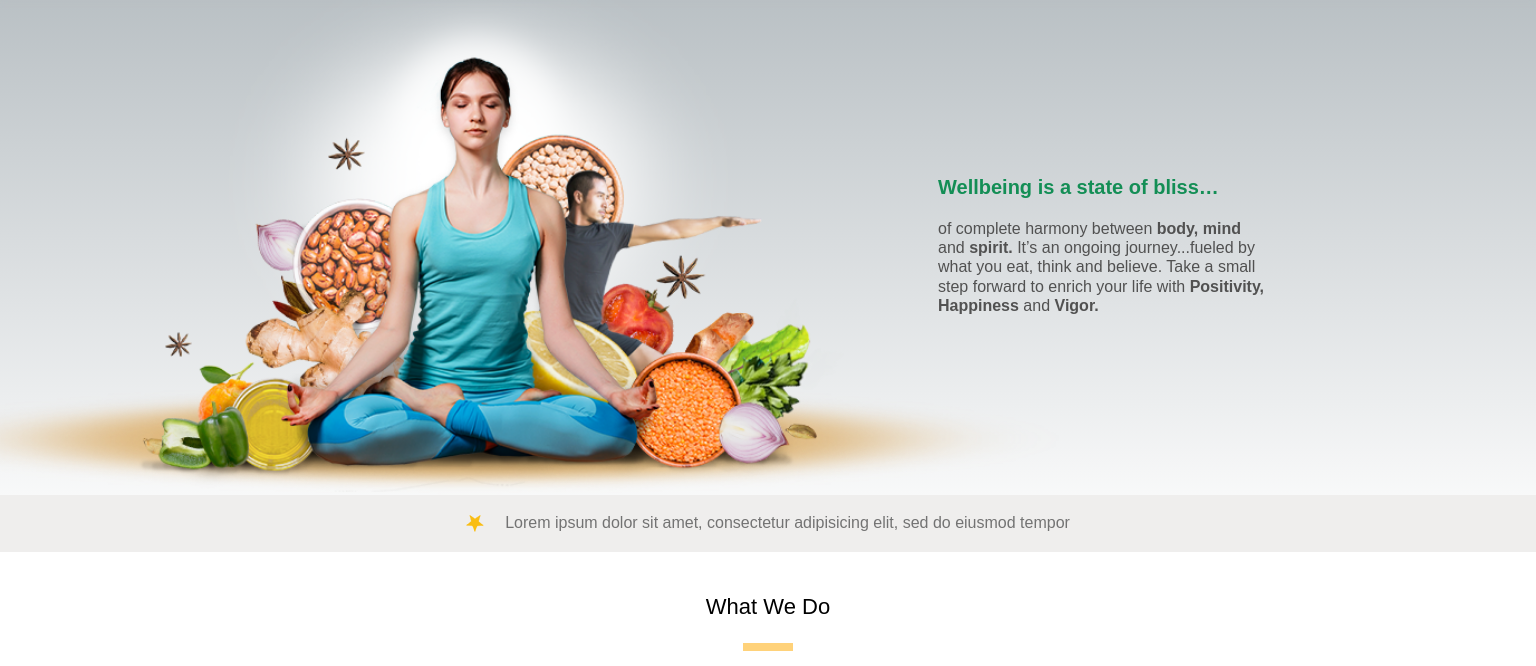
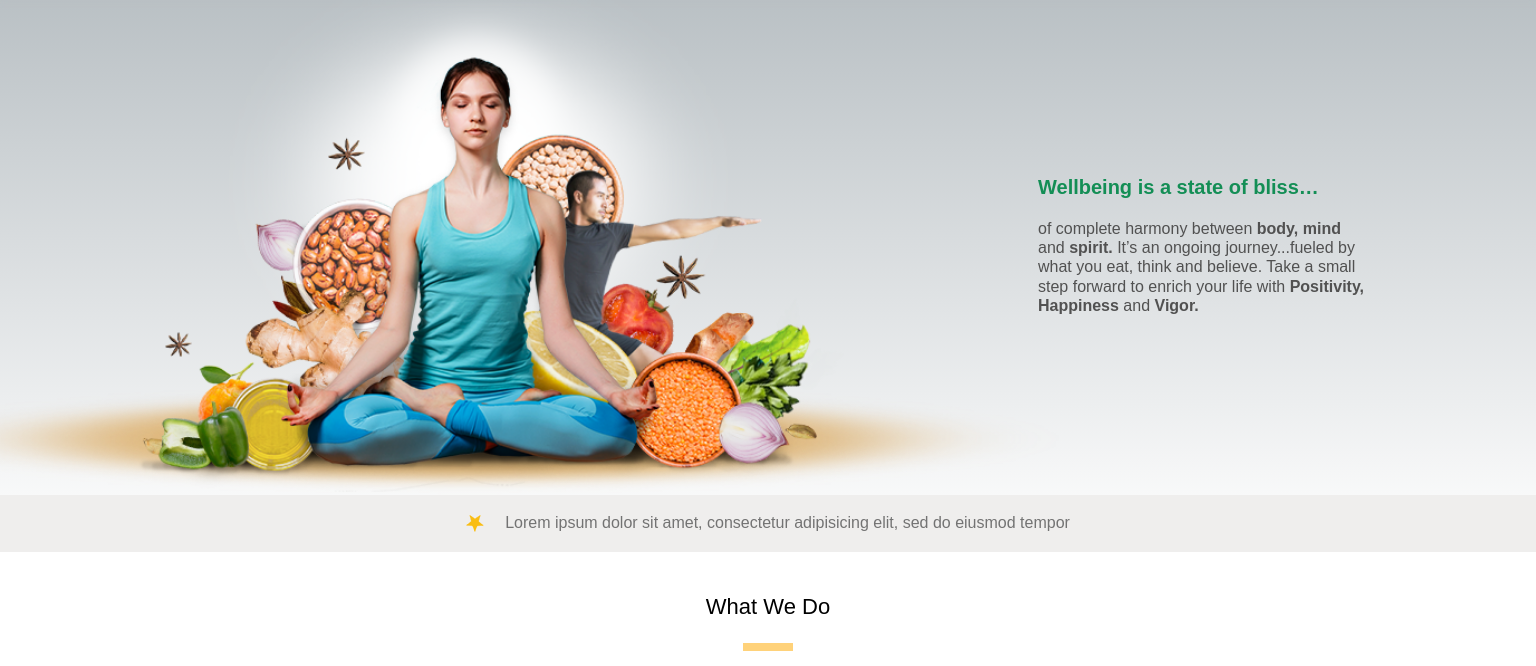
Before and after one commit to SUKHI-AATMA/smallStepBigLeap, a plain HTML site: page index.html in a window 1536 px wide. Shown: the part 85-751 px from the top of the page. Drawn offline with Linux system fonts and the light colour scheme; a web font is replaced by a local one.

Commit message:
container ui changes

```diff
--- a/assets/scss/global.scss
+++ b/assets/scss/global.scss
@@ -157,6 +157,9 @@ html {
   }
   @media (min-width: 1200px) {
     max-width: 1000px;
+  }
+  @media (min-width: 1400px) {
+    max-width: 1200px;
   }
 }
 body {
```
Also changed, not shown: assets/css/style.css.
